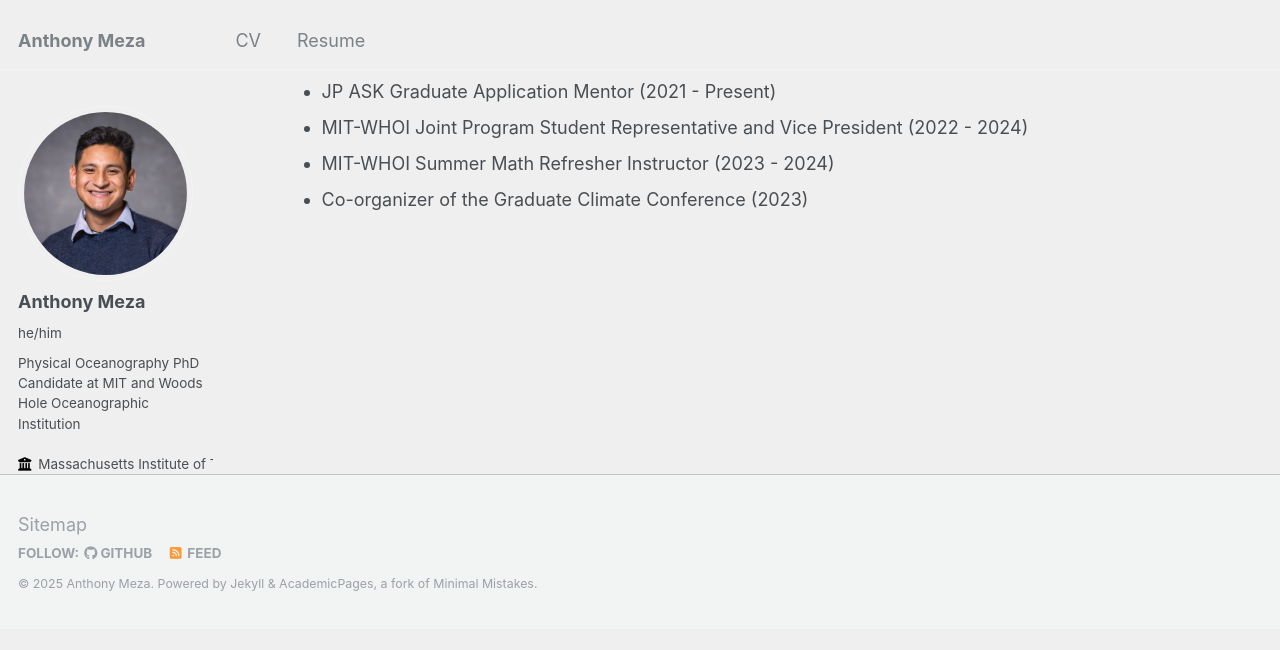
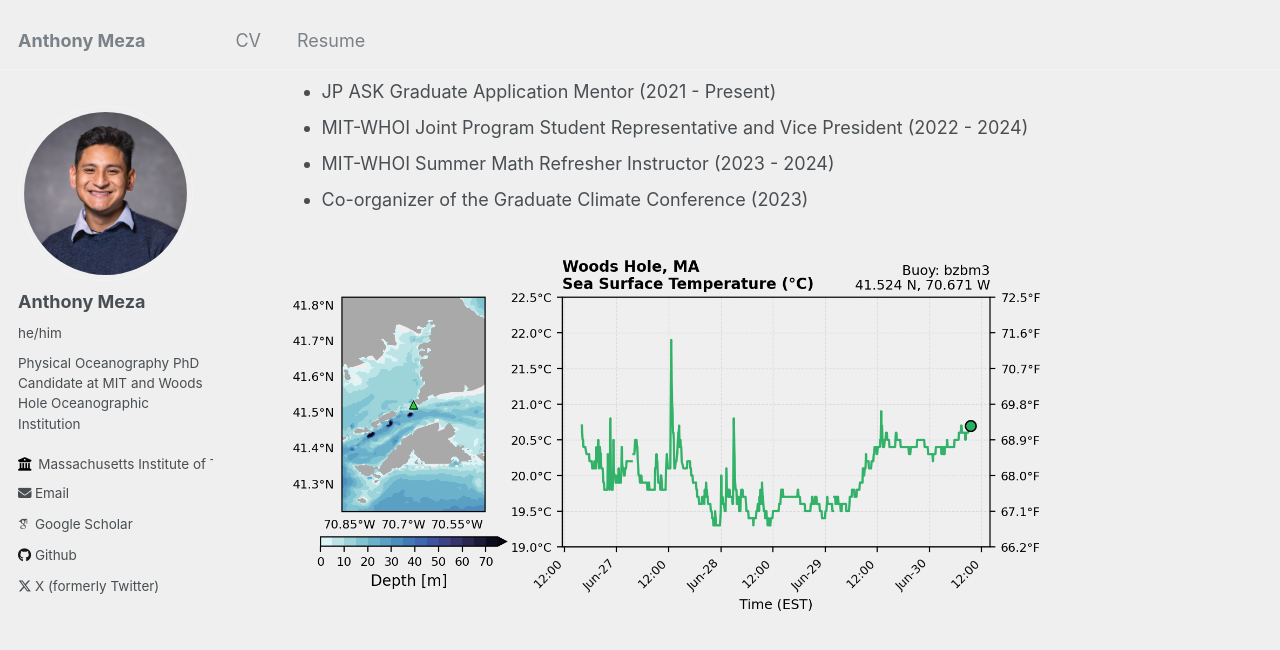
Before and after one commit to anthony-meza/anthony-meza.github.io, a Jekyll site: the page built from _pages/about.md, in a window 1280 px wide and 900 px high, scrolled down 806 px. Shown: the top 650 px of the window. Built offline with Jekyll 4.4.1, drawn with Linux system fonts in a browser that asks for light colours; some web fonts are replaced; before the commit the page ends 1435 px from its top, so only the background shows below that.

Commit message:
Update about.md

```diff
--- a/_pages/about.md
+++ b/_pages/about.md
@@ -26,3 +26,5 @@
   - MIT-WHOI Joint Program Student Representative and Vice President (2022 - 2024)
   - MIT-WHOI Summer Math Refresher Instructor (2023 - 2024)
   - Co-organizer of the Graduate Climate Conference (2023)
+
+![Latest Sea Surface Temperature at Woods Hole](/images/temperature_plot.png){: style="display: block; margin: 2em auto; max-width: 100%; border-radius: 8px;" }
```
